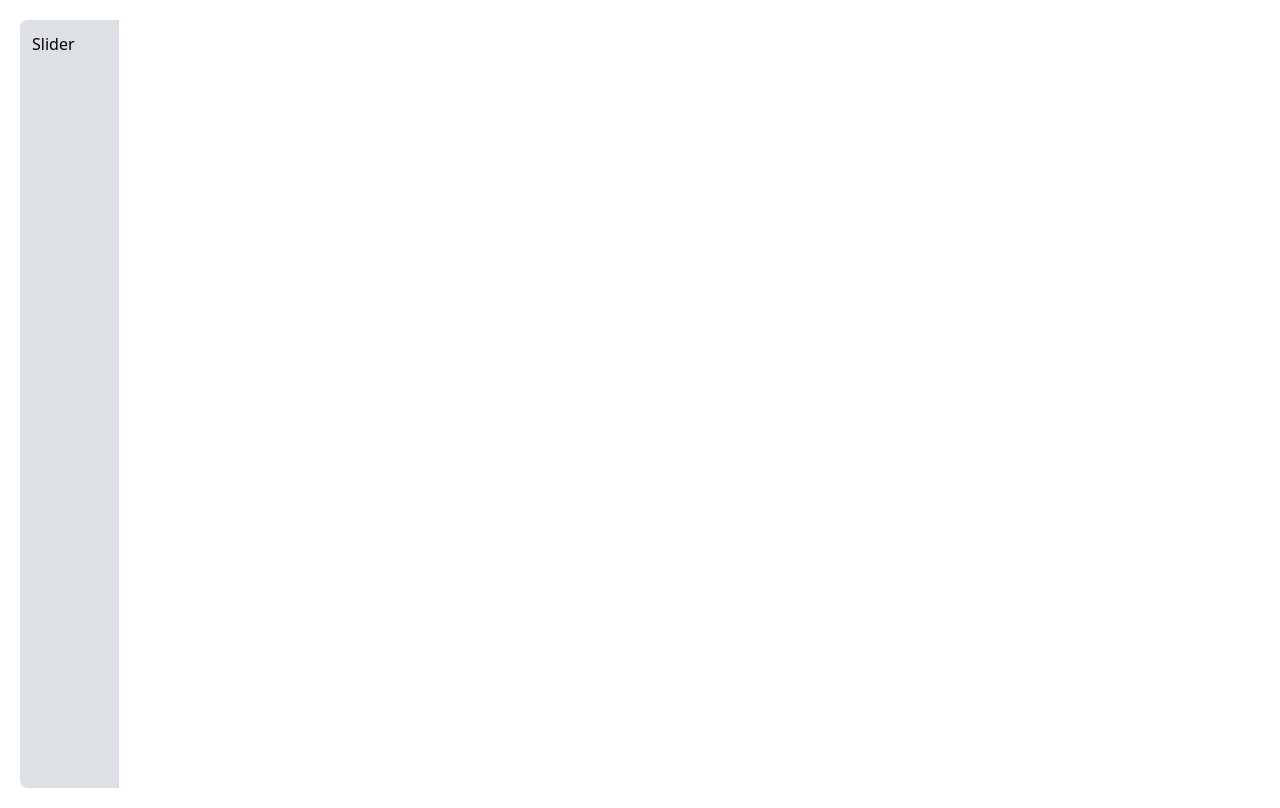
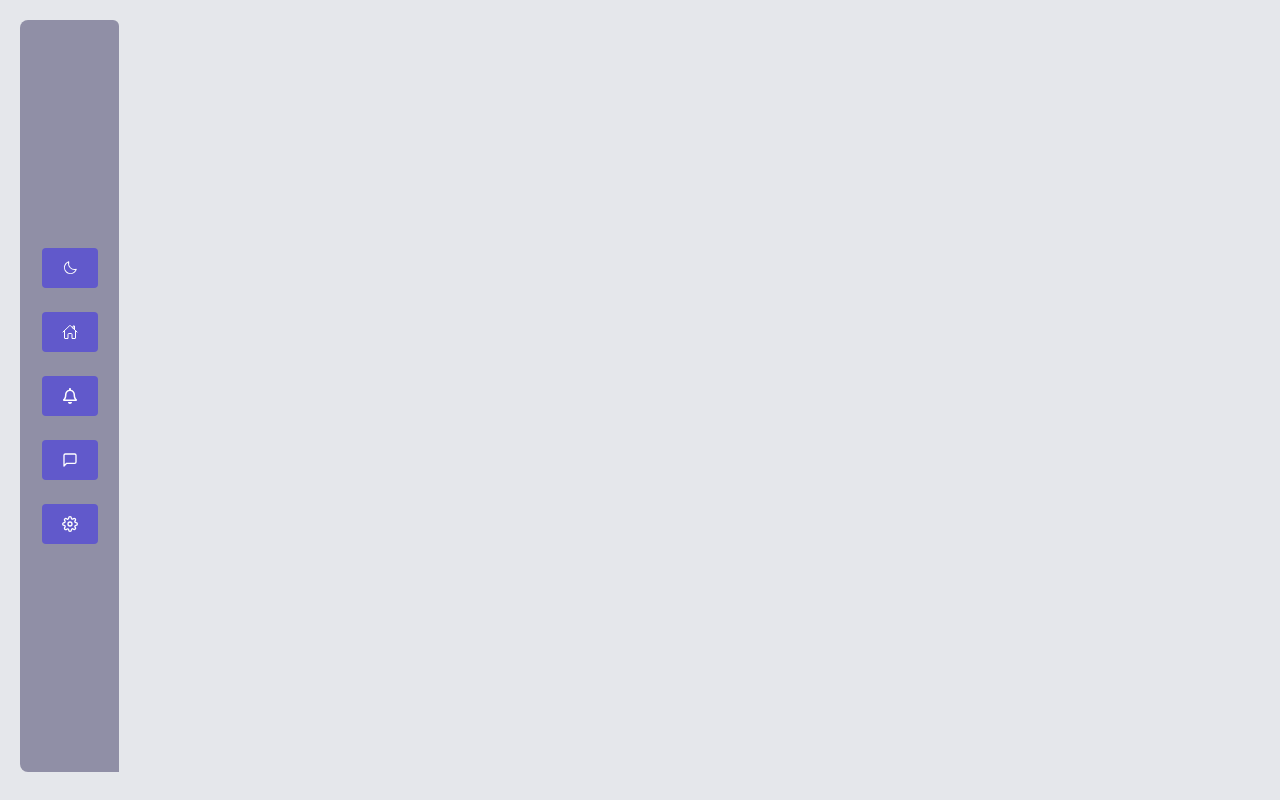
Before and after one commit to Subroto112001/Kotha, a React (Vite) app: page / in a window 1280 px wide. Built offline with nearby package versions, Linux system fonts and the light colour scheme.

Commit message:
update slidepart

```diff
--- a/src/App.jsx
+++ b/src/App.jsx
@@ -7,6 +7,9 @@ import Login from './Authentication/Login';
 import SignUp from "./Authentication/SignUp";
 import Theme from './Context/Theme';
 
+import Message from "./Eliment/Message"
+import Notificaton from './Eliment/Notificaton';
+import Settings from './Eliment/Settings';
 const App = () => {
   return (
     <Theme>
@@ -15,7 +18,11 @@ const App = () => {
           <Route index path="/login" element={<Login />} />
           <Route path="/signup" element={<SignUp />} />
           <Route path="/" element={<PageRouter />}>
-            <Route path="/" element={<Home />} />
+            <Route path="/" element={<Home />}>
+              <Route path="/notification" element={<Notificaton />} />
+              <Route path="/message" element={<Message />} />
+              <Route path="/settings" element={<Settings />} />
+            </Route>
           </Route>
         </Routes>
       </BrowserRouter>
--- a/src/CommonComponent/Slider.jsx
+++ b/src/CommonComponent/Slider.jsx
@@ -1,9 +1,69 @@
-import React from 'react'
+import React, { useContext } from "react";
+import { FiMessageSquare, FiSettings, FiSun } from "react-icons/fi";
+import { PiMoon } from "react-icons/pi";
+import { Themecontext } from "../Context/Theme";
+import { IoHomeOutline } from "react-icons/io5";
+import { FaRegBell } from "react-icons/fa";
+import { CiChat1 } from "react-icons/ci";
+import { useLocation, useNavigate } from "react-router-dom";
 
 const Slider = () => {
+
+
+
+
+    const location = useLocation();
+    const navigate =useNavigate()
+  const slideBaritem = [
+    {
+      id: 1,
+      icon: <IoHomeOutline />,
+      path: "/",
+    },
+    {
+      id: 2,
+      icon: <FaRegBell />,
+      path: "/notification",
+    },
+    {
+      id: 3,
+      icon: <FiMessageSquare />,
+      path: "/message",
+    },
+    {
+      id: 4,
+      icon: <FiSettings />,
+      path: "/settings",
+    },
+  ];
+
+
+    const pageNavigator = (path='/') => {
+        navigate(path)
+    }
+  const { theme, toggleTheme } = useContext(Themecontext);
   return (
-    <div className='bg-themebackgroundcolor h-[96vh] rounded-l-lg p-3'>Slider</div>
-  )
-}
+    <div className="bg-themebackgroundcolor flex sm:flex-col gap-6 justify-center items-center w-full sm:h-[94vh] rounded-t-md sm:rounded-l-lg p-3">
+      <div className="flex justify-center items-center">
+        <button
+          className="  bg-buttonblue py-3 px-5 rounded-full sm:rounded text-white"
+          onClick={toggleTheme}
+        >
+          {theme === "day" ? <PiMoon /> : <FiSun />}
+        </button>
+      </div>
+      <div className="flex justify-center  sm:flex-col gap-6 items-center ml-[8px] sm:ml-[0] ">
+        {slideBaritem.map((item) => (
+          <div
+            className="bg-buttonblue py-3 px-5 rounded-full sm:rounded text-white"
+            onClick={()=>pageNavigator(item.path)}
+          >
+            {item.icon}
+          </div>
+        ))}
+      </div>
+    </div>
+  );
+};
 
-export default Slider
+export default Slider;
--- /dev/null
+++ b/src/Eliment/Friends.jsx
@@ -0,0 +1,9 @@
+import React from 'react'
+
+const Friends = () => {
+  return (
+    <div>Friends</div>
+  )
+}
+
+export default Friends
--- a/src/Eliment/Home.jsx
+++ b/src/Eliment/Home.jsx
@@ -1,13 +1,17 @@
-import React from 'react'
-import { NavLink } from 'react-router-dom'
+import React, { useContext } from 'react'
+import { NavLink, Outlet } from 'react-router-dom'
 import Slider from '../CommonComponent/Slider';
+import { Themecontext } from '../Context/Theme';
 
 const Home = () => {
+  const { theme, toggleTheme } = useContext(Themecontext);
   return (
-    <div className='container'>
-      <div className='w-[8%]'>
+    <div className={`container bg-baackgroundcolor ${theme} h-screen `}>
+      <div className="sm:w-[8%]">
         <Slider />
       </div>
+      <div><Outlet/></div>
+
     </div>
   );
 }
--- a/src/Eliment/Massage.jsx
+++ /dev/null
@@ -1,9 +0,0 @@
-import React from 'react'
-
-const Massage = () => {
-  return (
-    <div>Massage</div>
-  )
-}
-
-export default Massage
--- /dev/null
+++ b/src/Eliment/Message.jsx
@@ -0,0 +1,7 @@
+import React from 'react'
+
+const Message = () => {
+  return <div>Massage</div>;
+};
+
+export default Message;
--- /dev/null
+++ b/src/Eliment/Notificaton.jsx
@@ -0,0 +1,9 @@
+import React from 'react'
+
+const Notificaton = () => {
+  return (
+    <div>Notiificaton</div>
+  )
+}
+
+export default Notificaton;
--- /dev/null
+++ b/src/Eliment/Settings.jsx
@@ -0,0 +1,9 @@
+import React from 'react'
+
+const Settings = () => {
+  return (
+    <div>Settings</div>
+  )
+}
+
+export default Settings
--- a/src/index.css
+++ b/src/index.css
@@ -7,7 +7,7 @@
     --textminigraycolor: #A3B3C6;
     --buttonbluecolor : #6159CB;
     --inputOutlinecolor : #7269EF;
-    --backgroundcolor : #dde0e5;
+    --backgroundcolor : #908fa6;
 
 }
 .day{
```
Also changed, not shown: src/Eliment/Notiificaton.jsx (deleted).
